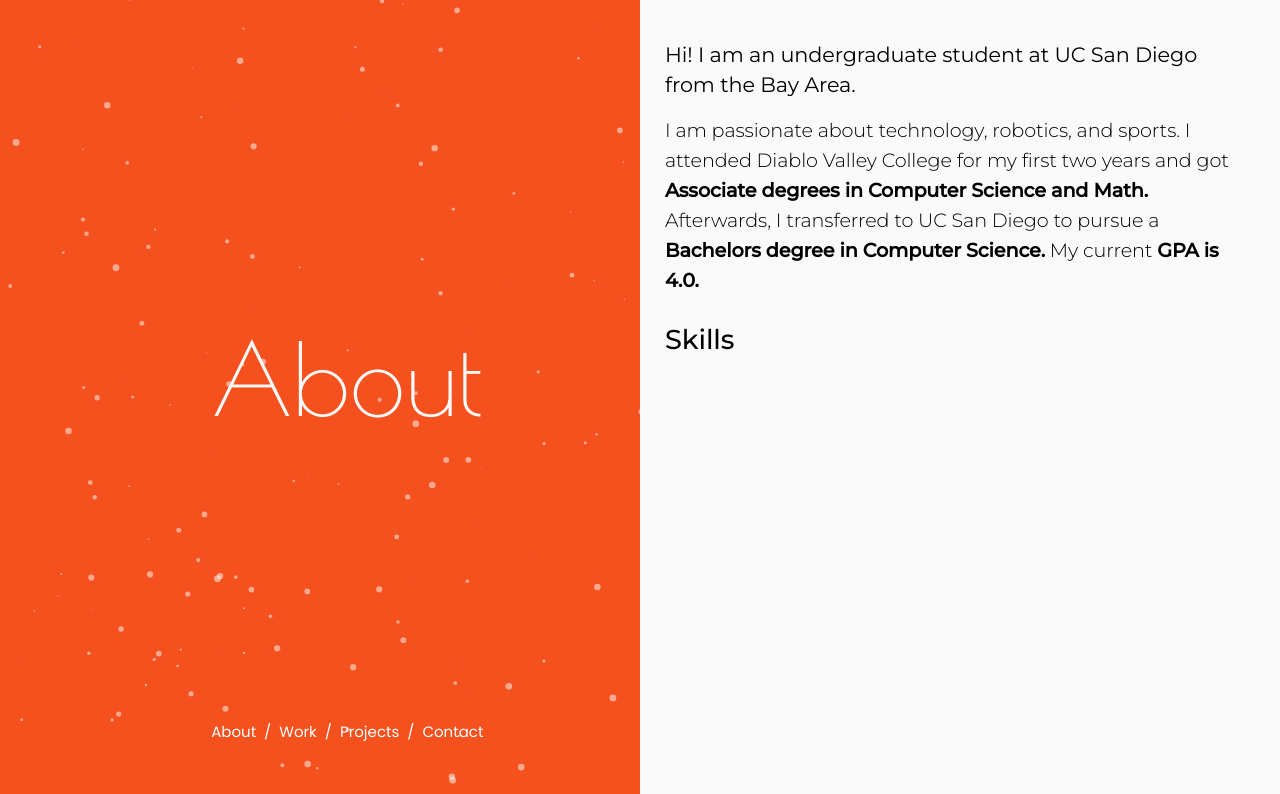
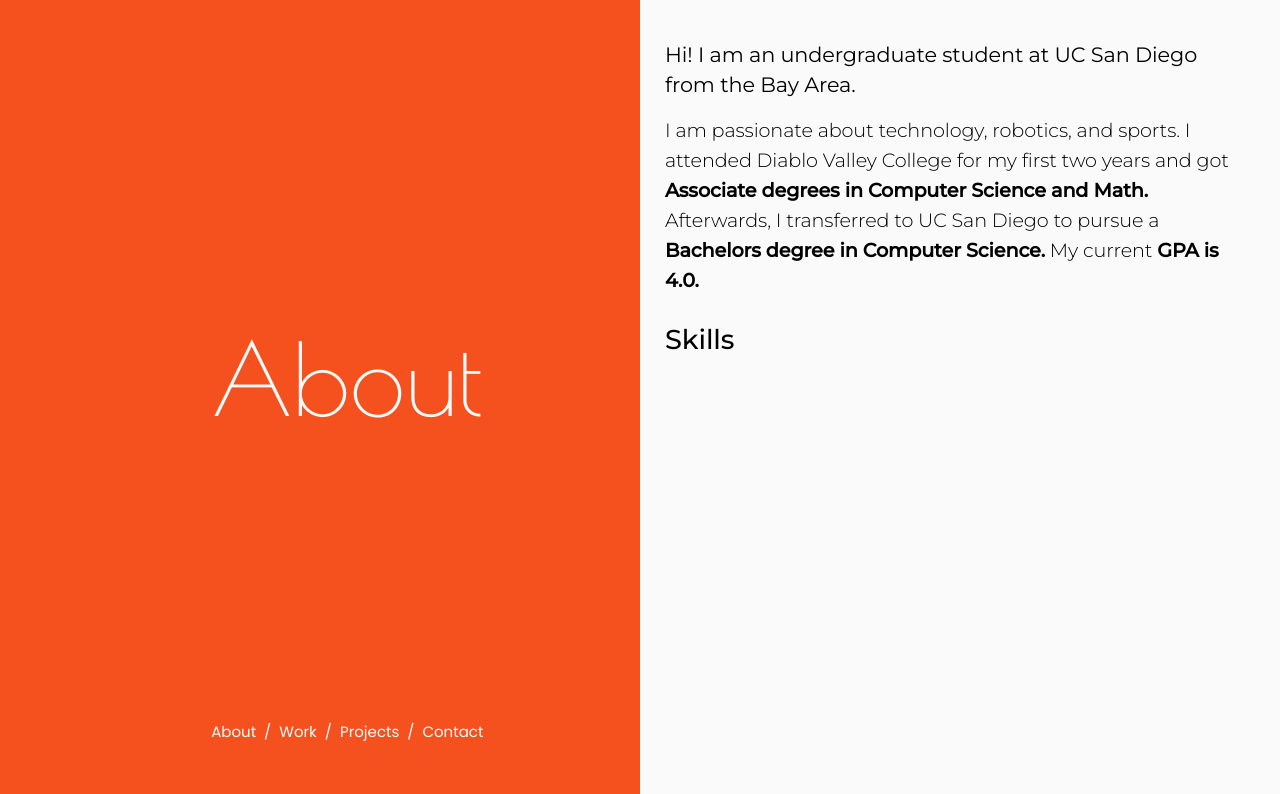
Before and after one commit to kunalp925/kunalp925.github.io, a plain HTML site: page mainsite.html in a window 1280 px wide. Shown: the top 794 px of the page. Drawn offline with nearby package versions, Linux system fonts and the light colour scheme.

Commit message:
removing particles

```diff
--- a/js/app.js
+++ b/js/app.js
@@ -16,7 +16,7 @@ particlesJS('particles-js',
 {
   "particles": {
     "number": {
-      "value": 250,
+      "value": 50,
       "density": {
         "enable": true,
         "value_area": 800
--- a/mainsite.html
+++ b/mainsite.html
@@ -50,7 +50,7 @@
 
 
 
-  <div id="particles-js"></div>
+  <!-- <div id="particles-js"></div> -->
 
 
   <script type="text/javascript" src="js/particles.js"></script>
```
